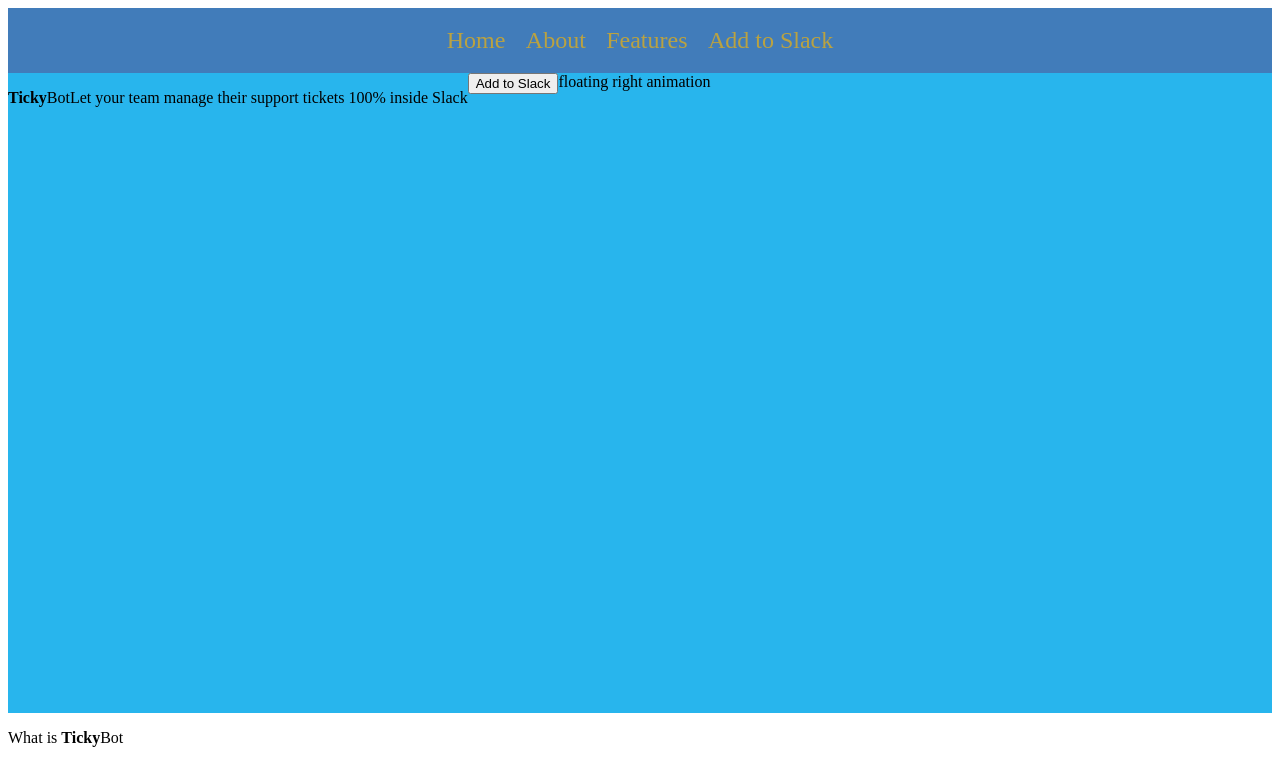
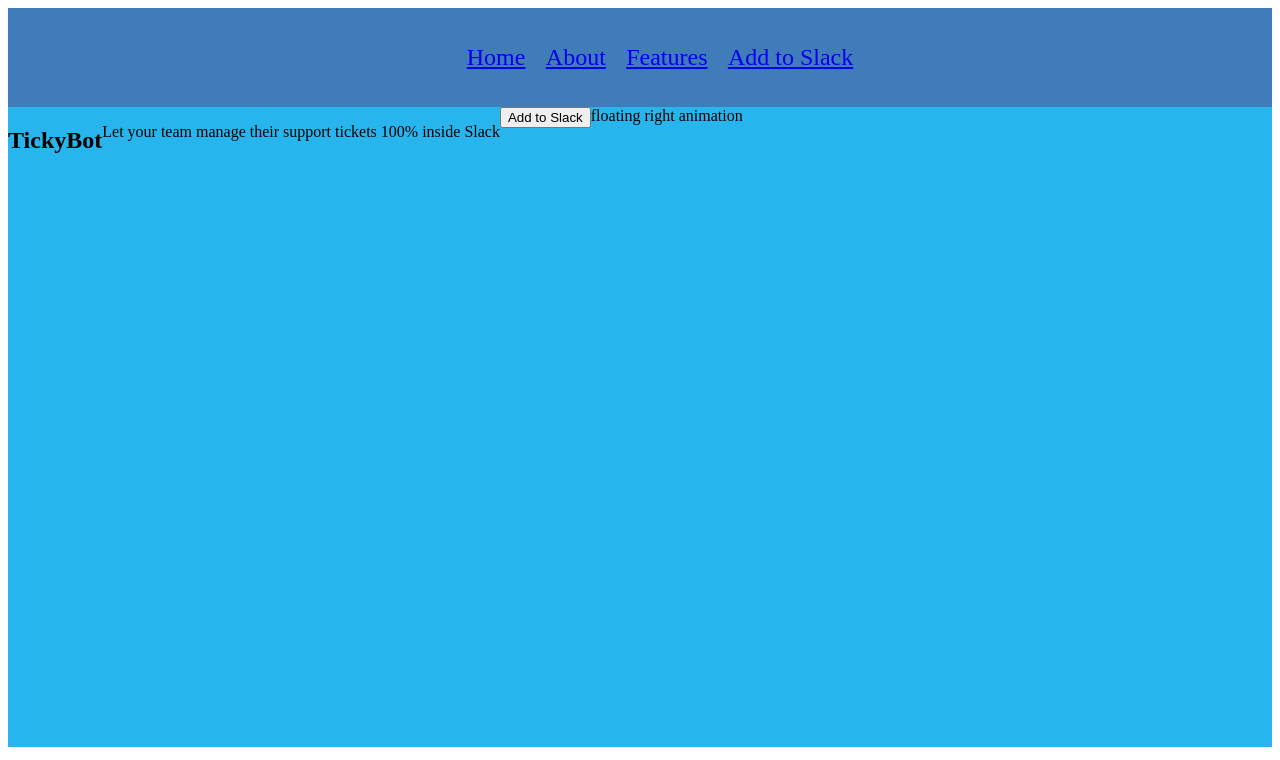
Before and after one commit to Alexjake660/chingu_voyage12_pre_work, a plain HTML site: page index.html in a window 1280 px wide. Shown: the top 760 px of the page. Drawn offline with Linux system fonts and the light colour scheme.

Commit message:
updates to css and html

```diff
--- a/index.html
+++ b/index.html
@@ -9,16 +9,24 @@
     <body>
         <header>
             <nav>
-        <a href="">Home</a>  <a href="">About</a>  <a href="">Features</a>  <a href="">Add to Slack</a>
+                <ul>
+                    <li><a href="#home">Home</a></li>
+                    <li><a href="#about">About</a></li>
+                    <li><a href="#features">Features</a></li>
+                    <li><a href="#">Add to Slack</a></li>
+                </ul>
             </nav>
         </header>
 
-    <div class="light-blue-background">
-        <p class="float-left"><strong>Ticky</strong>Bot</p>
+        <main>
+            <section id="home">
+                <div class="home-items">
+                    <h1 class="float-left"><strong>Ticky</strong>Bot</h1>
                     <p class="float-left">Let your team manage their support tickets 100% inside Slack</p>
                     <button class="float-left">Add to Slack</button>
                     floating right animation
                 </div>
+            </section>
 
             <div class="white-background">
                     <p>What is <strong>Ticky</strong>Bot</p>
@@ -42,6 +50,7 @@
             <div class="stick-to-bottom-right">
                 <button>Top</button>
             </div>
+        </main>
 
         <footer>
             <p>Made with *love symbol* by the Chingu Bears 19 team</p>
--- a/style.css
+++ b/style.css
@@ -2,7 +2,7 @@ nav {
     border: none;
     background-color: #417cba;
     font-size: 1.5em;
-    padding: 0.8em;
+    padding: 0.5em;
     text-align: center;
 
 }
@@ -13,7 +13,12 @@ nav > a {
     text-decoration: none;
 }
 
-.light-blue-background {
+nav li {
+    padding: 0em 0.3em 0em 0.3em;
+    display: inline-block;
+}
+
+#home {
     background-color: #28b5ed;
     height: 40em;
 }
```
Lines whose indentation alone changed are shown as unchanged.
